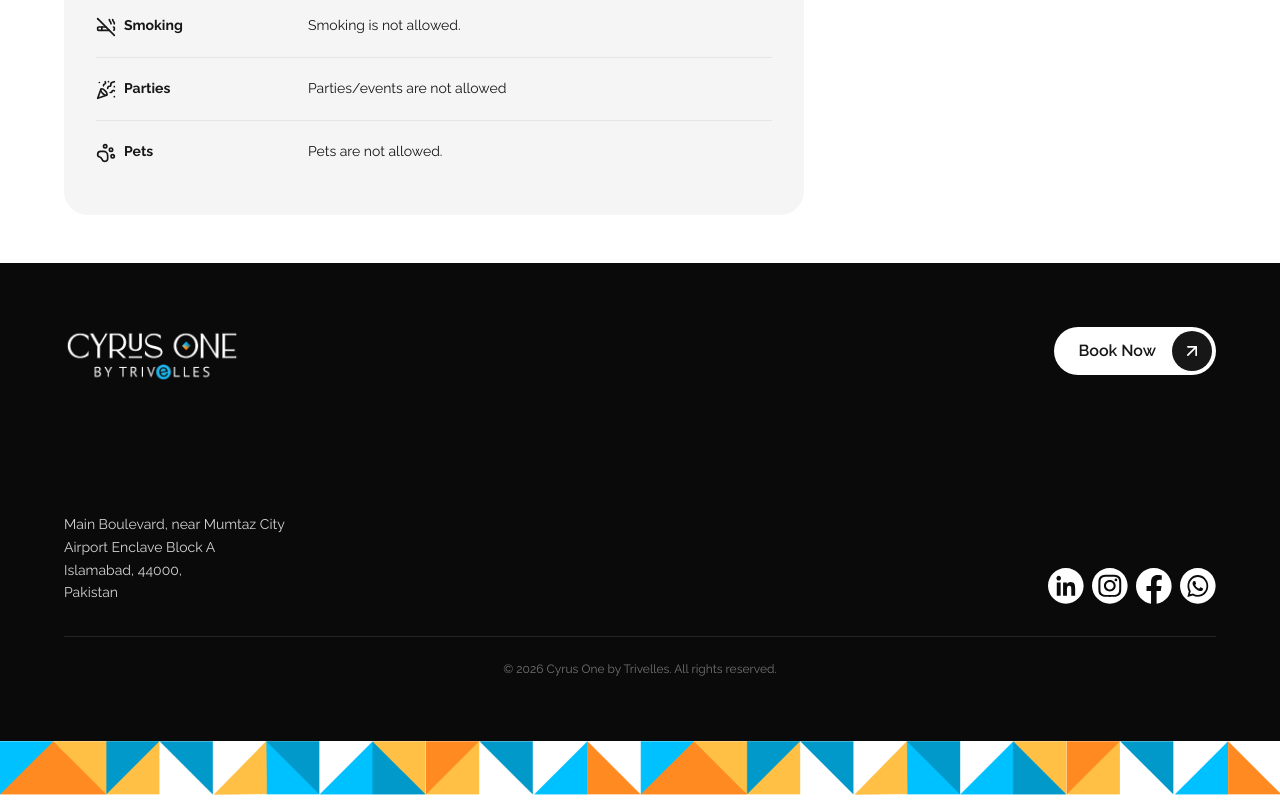
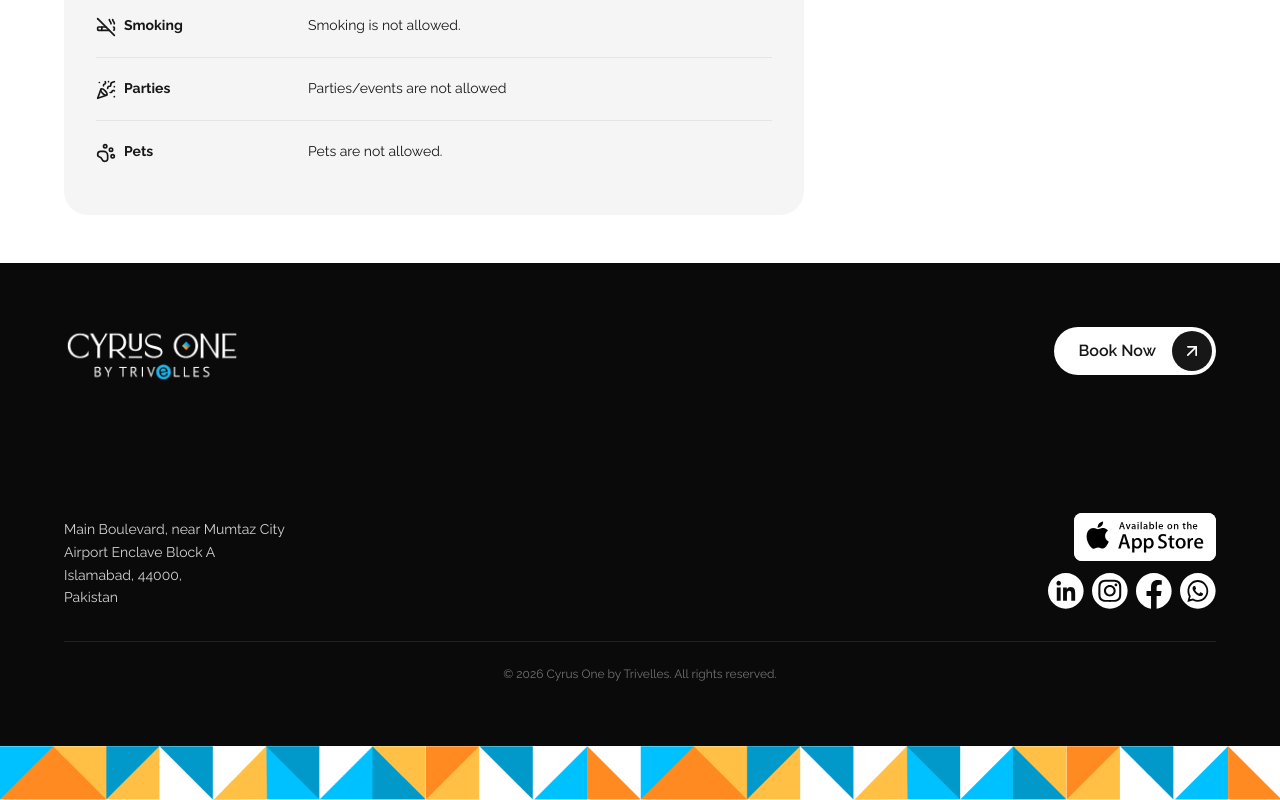
Before and after one commit to system-nusoft/cyrus-one, a Next.js app: page /book in a window 1280 px wide. Shown: the part 2100-2900 px from the top of the page. Built offline with nearby package versions, Linux system fonts and the light colour scheme; a web font is replaced by a local one.

Commit message:
app store icon

```diff
--- a/components/layout/Footer.tsx
+++ b/components/layout/Footer.tsx
@@ -103,6 +103,33 @@ export default function Footer() {
             Airport Enclave Block A<br />
             Islamabad, 44000, Pakistan
           </address>
+
+          {/* App store badges */}
+          <div className="flex items-center gap-3">
+            <a
+              href="https://apps.apple.com/us/app/cyrus-one/id6773423509"
+              target="_blank"
+              rel="noopener noreferrer"
+              aria-label="Download on the App Store"
+            >
+              <Image
+                src="/app-store.svg"
+                alt="Download on the App Store"
+                width={130}
+                height={40}
+                className="h-10 w-auto bg-white rounded-lg"
+              />
+            </a>
+            {/* <a href="#" aria-label="Get it on Google Play">
+              <Image
+                src="/google-play.webp"
+                alt="Get it on Google Play"
+                width={130}
+                height={40}
+                className="h-10 w-auto bg-white rounded-lg"
+              />
+            </a> */}
+          </div>
         </div>
 
         {/* ── DESKTOP bottom section (hidden on mobile) ── */}
@@ -117,8 +144,34 @@ export default function Footer() {
             Pakistan
           </address>
 
-          {/* Social + phone */}
+          {/* App badges + social + phone */}
           <div className="flex flex-col items-end gap-3">
+            {/* App store badges */}
+            <div className="flex items-center gap-2">
+              <a
+                target="_blank"
+                href="https://apps.apple.com/us/app/cyrus-one/id6773423509"
+                aria-label="Download on the App Store"
+              >
+                <Image
+                  src="/app-store.svg"
+                  alt="Download on the App Store"
+                  width={120}
+                  height={36}
+                  className="h-12 w-auto bg-white rounded-lg"
+                />
+              </a>
+              {/* <a href="#" aria-label="Get it on Google Play">
+                <Image
+                  src="/google-play.webp"
+                  alt="Get it on Google Play"
+                  width={120}
+                  height={36}
+                  className="h-9 w-auto bg-white rounded-lg"
+                />
+              </a> */}
+            </div>
+
             <nav aria-label="Footer social media links">
               <ul className="flex items-center gap-2">
                 {socialLinks.map(({ href, label, Icon }) => (
--- a/components/sections/GuestReviewsSection.tsx
+++ b/components/sections/GuestReviewsSection.tsx
@@ -9,21 +9,21 @@ const platforms = [
     name: "Booking.com",
     icon: "/booking.svg",
     rating: "5.0",
-    reviews: 3,
+    reviews: "3 reviews",
     href: "https://www.booking.com/hotel/pk/cyrus-one-by-trivelles.html",
   },
   {
     name: "Agoda",
     icon: "/agoda.svg",
-    rating: "5.0",
-    reviews: 3,
+    rating: "4.8",
+    reviews: "5 reviews",
     href: "https://www.agoda.com/cyrus-one-by-trivelles/hotel/islamabad-pk.html",
   },
   {
     name: "Trip.com",
     icon: "/trip.svg",
     rating: "5.0",
-    reviews: 3,
+    reviews: "1 review",
     href: "https://www.trip.com/hotels/detail/?cityEnName=Islamabad&cityId=531&hotelId=134035371",
   },
   {
@@ -133,7 +133,7 @@ export default function GuestReviewsSection() {
                   className="font-roboto text-sm text-white border border-white rounded-full px-3 py-1 whitespace-nowrap hover:bg-white/10 transition-colors"
                   aria-label={`${p.name} — ${p.reviews} reviews`}
                 >
-                  {p.reviews} reviews
+                  {p.reviews}
                 </Link>
               </div>
             ))}
```
Also changed, not shown: public/app-store.svg (added), public/google-play.webp (added).
